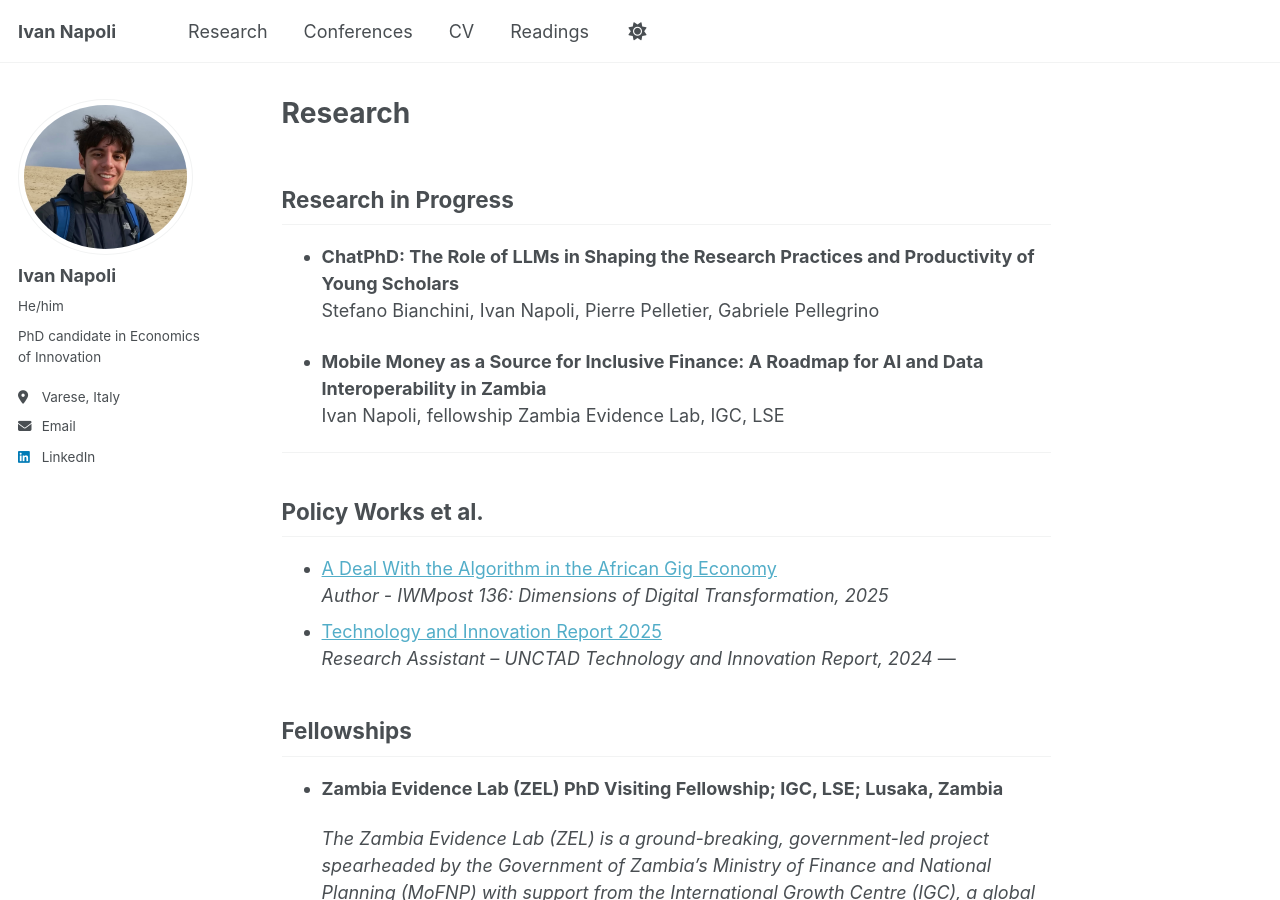
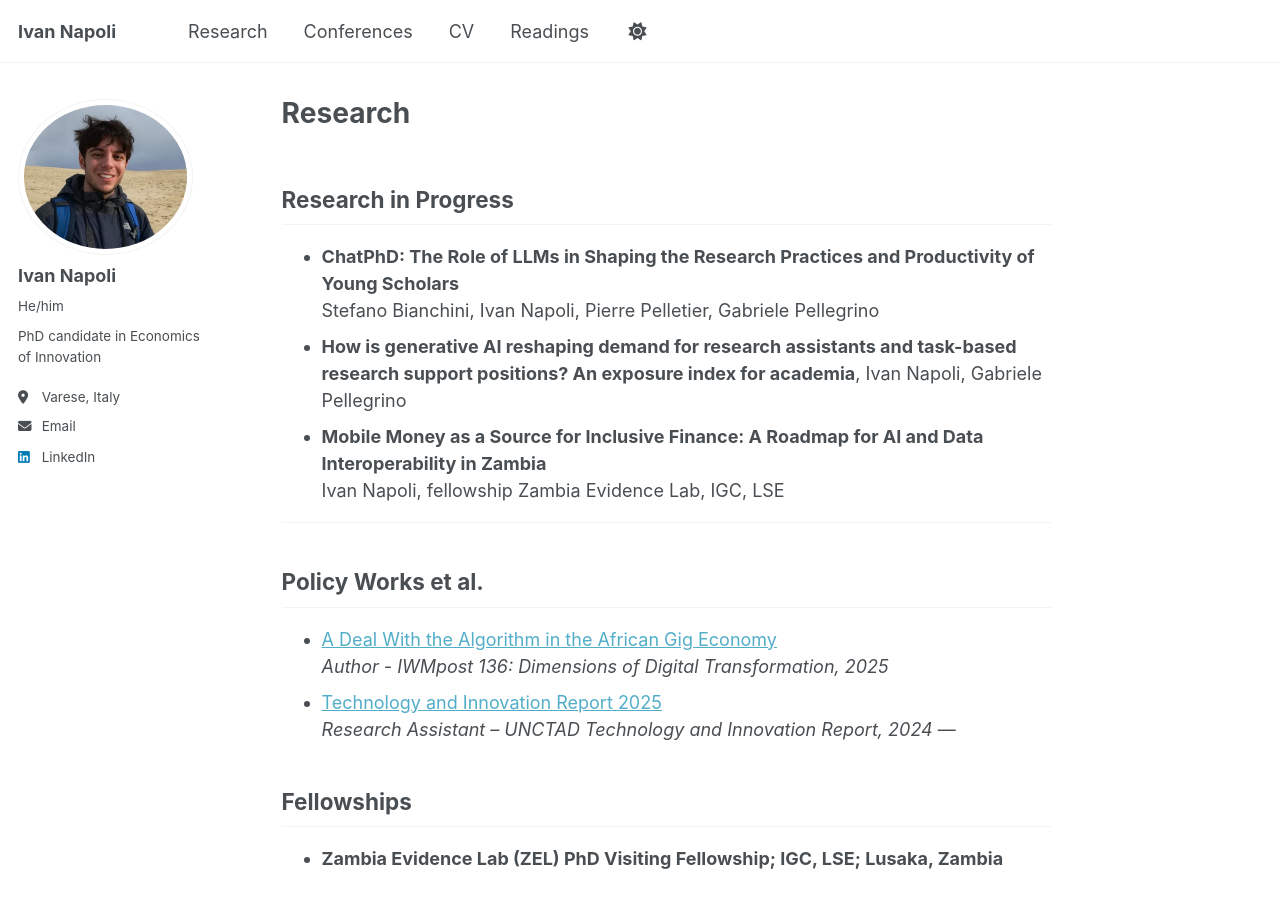
Before and after one commit to IvanNapo/IvanNapo.github.io, a Jekyll site: the page built from _pages/research.md, in a window 1280 px wide and 900 px high. Built offline with Jekyll 4.4.1, drawn with Linux system fonts in a browser that asks for light colours.

Commit message:
Update research.md

```diff
--- a/_pages/research.md
+++ b/_pages/research.md
@@ -8,7 +8,7 @@ author_profile: true
 
 - **ChatPhD: The Role of LLMs in Shaping the Research Practices and Productivity of Young Scholars**
   Stefano Bianchini, Ivan Napoli, Pierre Pelletier, Gabriele Pellegrino
-
+- **How is generative AI reshaping demand for research  assistants and task-based research support positions? An exposure index for academia**, Ivan Napoli, Gabriele Pellegrino
 - **Mobile Money as a Source for Inclusive Finance: A Roadmap for AI and Data Interoperability in Zambia**
   Ivan Napoli, fellowship Zambia Evidence Lab, IGC, LSE
 
```
